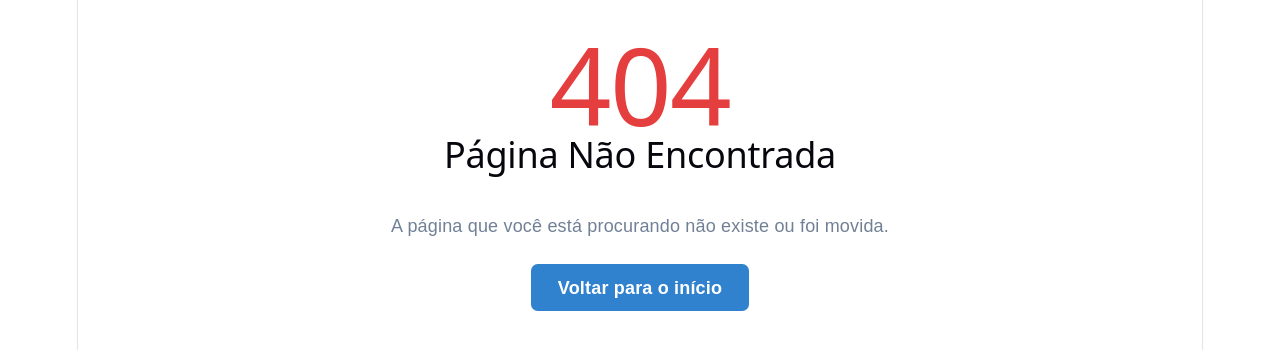
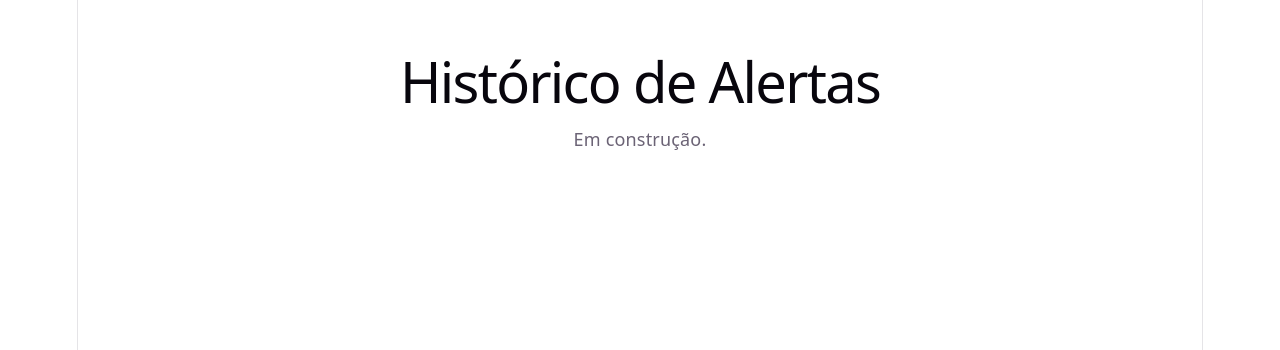
Before and after one commit to RomuuloGoncalves/Liftech, a React (Vite) app in the folder Frontend/: page /alertas in a window 1280 px wide. Before the commit this address had no page. Shown: the top 350 px of the page. Built offline with nearby package versions, Linux system fonts and the light colour scheme.

Commit message:
feat: add new pages for Visão Geral, Frota, Equipe, and Alertas with routing

```diff
--- /dev/null
+++ b/Frontend/src/pages/AlertasPage.tsx
@@ -0,0 +1,12 @@
+import React from 'react'
+
+const AlertasPage: React.FC = () => {
+  return (
+    <div style={{ padding: '2rem' }}>
+      <h1>Histórico de Alertas</h1>
+      <p>Em construção.</p>
+    </div>
+  )
+}
+
+export default AlertasPage
--- /dev/null
+++ b/Frontend/src/pages/EquipePage.tsx
@@ -0,0 +1,12 @@
+import React from 'react'
+
+const EquipePage: React.FC = () => {
+  return (
+    <div style={{ padding: '2rem' }}>
+      <h1>Gestão de Equipe</h1>
+      <p>Em construção.</p>
+    </div>
+  )
+}
+
+export default EquipePage
--- /dev/null
+++ b/Frontend/src/pages/FrotaPage.tsx
@@ -0,0 +1,12 @@
+import React from 'react'
+
+const FrotaPage: React.FC = () => {
+  return (
+    <div style={{ padding: '2rem' }}>
+      <h1>Gerenciamento Frota</h1>
+      <p>Em construção.</p>
+    </div>
+  )
+}
+
+export default FrotaPage
--- /dev/null
+++ b/Frontend/src/pages/VisaoGeralPage.tsx
@@ -0,0 +1,12 @@
+import React from 'react'
+
+const VisaoGeralPage: React.FC = () => {
+  return (
+    <div style={{ padding: '2rem' }}>
+      <h1>Visão Geral</h1>
+      <p>Em construção.</p>
+    </div>
+  )
+}
+
+export default VisaoGeralPage
--- a/Frontend/src/routes/appRoutes.tsx
+++ b/Frontend/src/routes/appRoutes.tsx
@@ -1,10 +1,18 @@
 import React from 'react'
 import { Routes, Route } from 'react-router-dom'
 import NotFoundPage from '../pages/NotFoundPage'
+import VisaoGeralPage from '../pages/VisaoGeralPage'
+import FrotaPage from '../pages/FrotaPage'
+import EquipePage from '../pages/EquipePage'
+import AlertasPage from '../pages/AlertasPage'
 
 const AppRoutes: React.FC = () => {
   return (
     <Routes>
+      <Route path="/" element={<VisaoGeralPage />} />
+      <Route path="/frota" element={<FrotaPage />} />
+      <Route path="/equipe" element={<EquipePage />} />
+      <Route path="/alertas" element={<AlertasPage />} />
       {/* Rota 404 - Fallback para rotas não encontradas */}
       <Route path="*" element={<NotFoundPage />} />
     </Routes>
```
